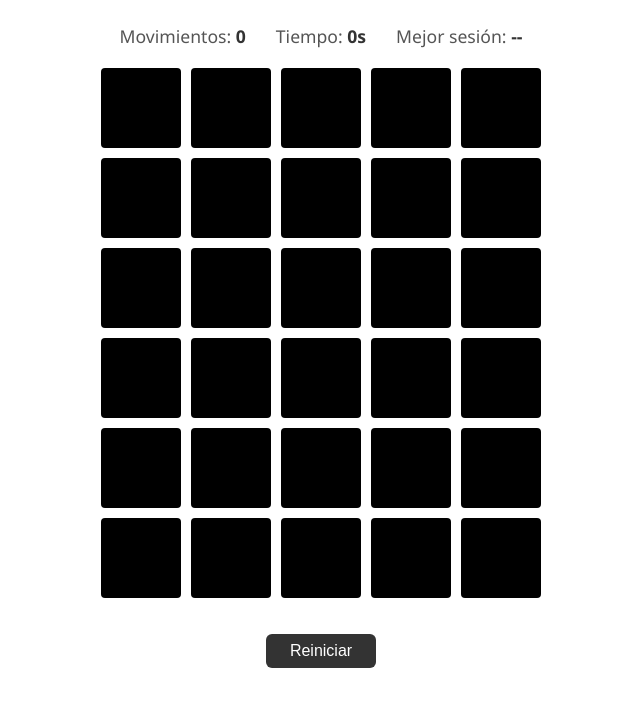
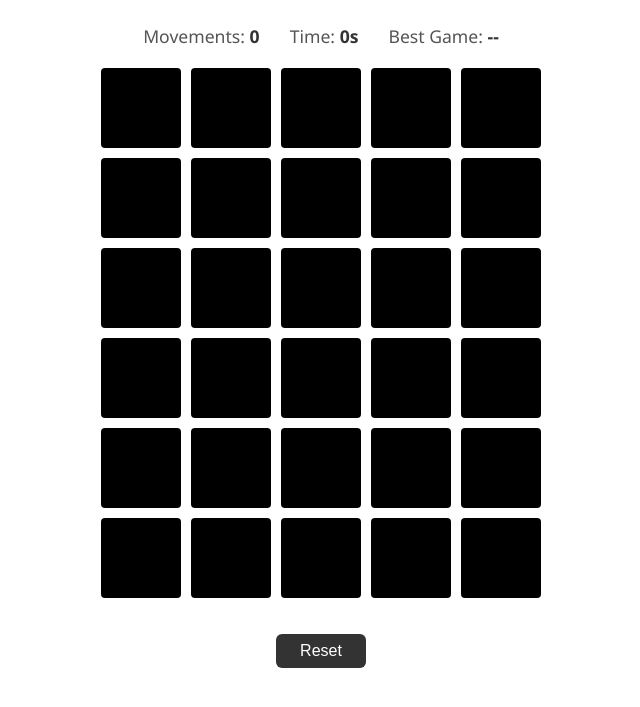
Before and after one commit to falcojau/memory-game, a website built with Vite: page index.html in a window 1280 px wide. Shown: the part 85-792 px from the top of the page, without its empty margins (319-959 px from the left). Built offline with nearby package versions, Linux system fonts and the light colour scheme.

Commit message:
Translate UI to English

```diff
--- a/index.html
+++ b/index.html
@@ -10,12 +10,12 @@
   <body>
     <h1>Memory Game</h1>
     <div id="stats">
-      <span>Movimientos: <strong id="movimientos">0</strong></span>
-      <span>Tiempo: <strong id="tiempo">0s</strong></span>
-      <span id="mejor-container">Mejor sesión: <strong id="mejor">--</strong></span>
+      <span>Movements: <strong id="movimientos">0</strong></span>
+      <span>Time: <strong id="tiempo">0s</strong></span>
+      <span id="mejor-container">Best Game: <strong id="mejor">--</strong></span>
     </div>
     <div id="contenedor"></div>
     <p id="mensaje"></p>
-    <button id="reiniciar">Reiniciar</button>
+    <button id="reiniciar">Reset</button>
   </body>
 </html>
```
